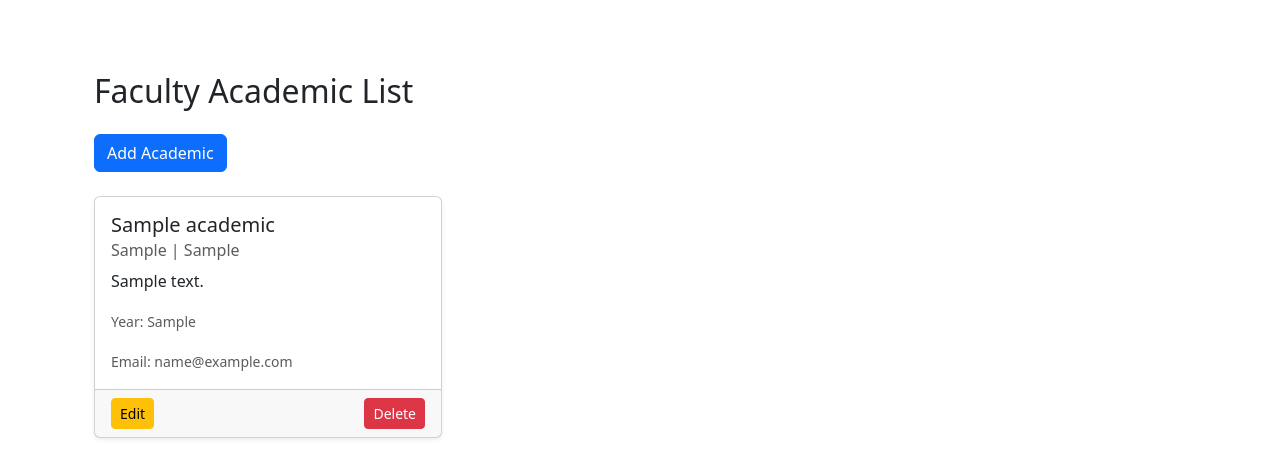
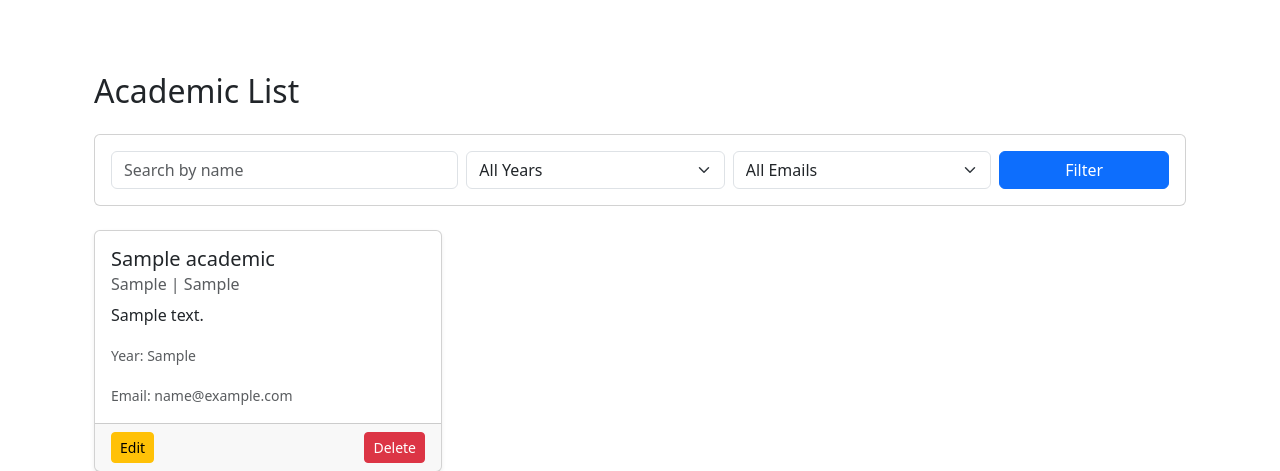
Before and after one commit to nasirulwebdev/madrasha-school, a Django app: page /academic/faculty/ in a window 1280 px wide. Shown: the part 66-537 px from the top of the page. Run offline with Django 5.2, Linux system fonts and the light colour scheme; a user stored in the database is signed in; tables that the repository leaves empty hold one stand-in row (values such as "Sample post"); some libraries are stand-ins or nearby versions.

Commit message:
Fixed template and URLs

```diff
--- a/academic/Templates/academic/faculty/delete.html
+++ b/academic/Templates/academic/faculty/delete.html
@@ -1,10 +1,13 @@
 {% extends "base.html" %}
 {% load static %}
+
 {% block content %}
 <div class="container py-5">
+    <h2 class="mb-4 text-danger">Delete Academic</h2>
+
     <div class="card shadow-sm">
         <div class="card-body">
-            <h3>Are you sure you want to delete <strong>{{ object.name }}</strong>?</h3>
+            <p>Are you sure you want to delete <strong>{{ object.name }}</strong>?</p>
             <form method="POST">
                 {% csrf_token %}
                 <button type="submit" class="btn btn-danger">Yes, Delete</button>
--- a/academic/Templates/academic/faculty/list.html
+++ b/academic/Templates/academic/faculty/list.html
@@ -1,14 +1,39 @@
 {% extends "base.html" %}
 {% load static %}
+
 {% block content %}
 <div class="container py-5">
-    <h2 class="mb-4">Faculty Academic List</h2>
+    <h2 class="mb-4">Academic List</h2>
 
-    <!-- Add Academic Button -->
-    {% if perms.academic.add_academic %}
-    <a href="{% url 'academic:add_academic' %}" class="btn btn-primary mb-4">Add Academic</a>
-    {% endif %}
+    <!-- Search + Filter -->
+    <div class="card mb-4 p-3">
+        <form method="get" class="row g-2">
+            <div class="col-md-4">
+                <input type="text" name="search" value="{{ request.GET.search }}" class="form-control" placeholder="Search by name">
+            </div>
+            <div class="col-md-3">
+                <select name="year" class="form-select">
+                    <option value="">All Years</option>
+                    {% for y in years %}
+                    <option value="{{ y }}" {% if request.GET.year == y %}selected{% endif %}>{{ y }}</option>
+                    {% endfor %}
+                </select>
+            </div>
+            <div class="col-md-3">
+                <select name="email" class="form-select">
+                    <option value="">All Emails</option>
+                    {% for e in emails %}
+                    <option value="{{ e }}" {% if request.GET.email == e %}selected{% endif %}>{{ e }}</option>
+                    {% endfor %}
+                </select>
+            </div>
+            <div class="col-md-2 d-grid">
+                <button type="submit" class="btn btn-primary">Filter</button>
+            </div>
+        </form>
+    </div>
 
+    <!-- Academic Cards -->
     <div class="row">
         {% for item in data %}
         <div class="col-md-4 mb-4">
@@ -20,6 +45,7 @@
                     <p class="card-text"><small class="text-muted">Year: {{ item.year|default:"-" }}</small></p>
                     <p class="card-text"><small class="text-muted">Email: {{ item.email }}</small></p>
                 </div>
+                {% if perms.academic.change_academic or perms.academic.delete_academic %}
                 <div class="card-footer d-flex justify-content-between">
                     {% if perms.academic.change_academic %}
                     <a href="{% url 'academic:edit_academic' item.id %}" class="btn btn-sm btn-warning">Edit</a>
@@ -28,10 +54,11 @@
                     <a href="{% url 'academic:delete_academic' item.id %}" class="btn btn-sm btn-danger">Delete</a>
                     {% endif %}
                 </div>
+                {% endif %}
             </div>
         </div>
         {% empty %}
-        <p class="text-center">No data found.</p>
+        <p class="text-center text-muted">No data found.</p>
         {% endfor %}
     </div>
 </div>
--- a/academic/views.py
+++ b/academic/views.py
@@ -1,5 +1,4 @@
-# academic/views.py
-from django.shortcuts import render, get_object_or_404, redirect
+from django.shortcuts import render
 from django.contrib.auth.mixins import LoginRequiredMixin, PermissionRequiredMixin
 from django.views.generic import ListView, CreateView, UpdateView, DeleteView
 from django.urls import reverse_lazy
@@ -7,20 +6,59 @@ from .models import Academic
 from .forms import AcademicForm
 
 # ----------------------------
-# Student List
+# Student List (students can see teachers/admins)
 class AcademicStudentListView(LoginRequiredMixin, PermissionRequiredMixin, ListView):
     model = Academic
     template_name = 'academic/student/list.html'
     context_object_name = 'data'
     permission_required = 'academic.view_academic'
 
+    def get_queryset(self):
+        queryset = Academic.objects.exclude(designation='Student')  # only teacher/admin
+        search = self.request.GET.get('search')
+        year = self.request.GET.get('year')
+        email = self.request.GET.get('email')
+        if search:
+            queryset = queryset.filter(name__icontains=search)
+        if year:
+            queryset = queryset.filter(year=year)
+        if email:
+            queryset = queryset.filter(email=email)
+        return queryset
+
+    def get_context_data(self, **kwargs):
+        context = super().get_context_data(**kwargs)
+        # dropdown values
+        context['years'] = Academic.objects.exclude(designation='Student').values_list('year', flat=True).distinct()
+        context['emails'] = Academic.objects.exclude(designation='Student').values_list('email', flat=True).distinct()
+        return context
 # ----------------------------
-# Faculty List
+# Faculty List (teachers/admins)
 class AcademicFacultyListView(LoginRequiredMixin, PermissionRequiredMixin, ListView):
     model = Academic
     template_name = 'academic/faculty/list.html'
     context_object_name = 'data'
     permission_required = 'academic.view_academic'
+
+    def get_queryset(self):
+        queryset = Academic.objects.exclude(designation='Student')  # show only teacher/admin
+        search = self.request.GET.get('search')
+        year = self.request.GET.get('year')
+        email = self.request.GET.get('email')
+
+        if search:
+            queryset = queryset.filter(name__icontains=search)
+        if year:
+            queryset = queryset.filter(year=year)
+        if email:
+            queryset = queryset.filter(email__icontains=email)
+        return queryset
+
+    def get_context_data(self, **kwargs):
+        context = super().get_context_data(**kwargs)
+        context['years'] = Academic.objects.values_list('year', flat=True).distinct()
+        context['emails'] = Academic.objects.values_list('email', flat=True).distinct()
+        return context
 
 # ----------------------------
 # Add Academic
@@ -39,16 +77,40 @@ class AcademicUpdateView(LoginRequiredMixin, PermissionRequiredMixin, UpdateView
     template_name = 'academic/faculty/edit.html'
     permission_required = 'academic.change_academic'
     success_url = reverse_lazy('academic:academic_faculty')
+
+# ----------------------------
 # Delete Academic
 class AcademicDeleteView(LoginRequiredMixin, PermissionRequiredMixin, DeleteView):
     model = Academic
-    template_name = 'academic/faculty/delete.html'  # আমরা simple confirmation template বানাবো
+    template_name = 'academic/faculty/delete.html'
     permission_required = 'academic.delete_academic'
-    success_url = reverse_lazy('academic:academic_admin')  # delete হলে admin list এ redirect
+    success_url = reverse_lazy('academic:academic_admin')
+
 # ----------------------------
-# Admin List
+# Admin List (admins can see everyone)
 class AcademicAdminListView(LoginRequiredMixin, PermissionRequiredMixin, ListView):
     model = Academic
     template_name = 'academic/admin/list.html'
     context_object_name = 'data'
     permission_required = 'academic.change_academic'
+
+    def get_queryset(self):
+        queryset = Academic.objects.all()
+        search = self.request.GET.get('search')
+        year = self.request.GET.get('year')
+        email = self.request.GET.get('email')
+
+        if search:
+            queryset = queryset.filter(name__icontains=search)
+        if year:
+            queryset = queryset.filter(year=year)
+        if email:
+            queryset = queryset.filter(email__icontains=email)
+        return queryset
+
+    def get_context_data(self, **kwargs):
+        context = super().get_context_data(**kwargs)
+        # Template-এ filter dropdown এর জন্য distinct values পাঠানো
+        context['years'] = Academic.objects.values_list('year', flat=True).distinct()
+        context['emails'] = Academic.objects.values_list('email', flat=True).distinct()
+        return context
```
Also changed, not shown: academic/Templates/academic/admin/list.html (+36 -3 lines), academic/Templates/academic/faculty/add.html (+48 -2 lines), academic/Templates/academic/faculty/edit.html (+6 -8 lines), academic/Templates/student/list.html (+38 -20 lines).
